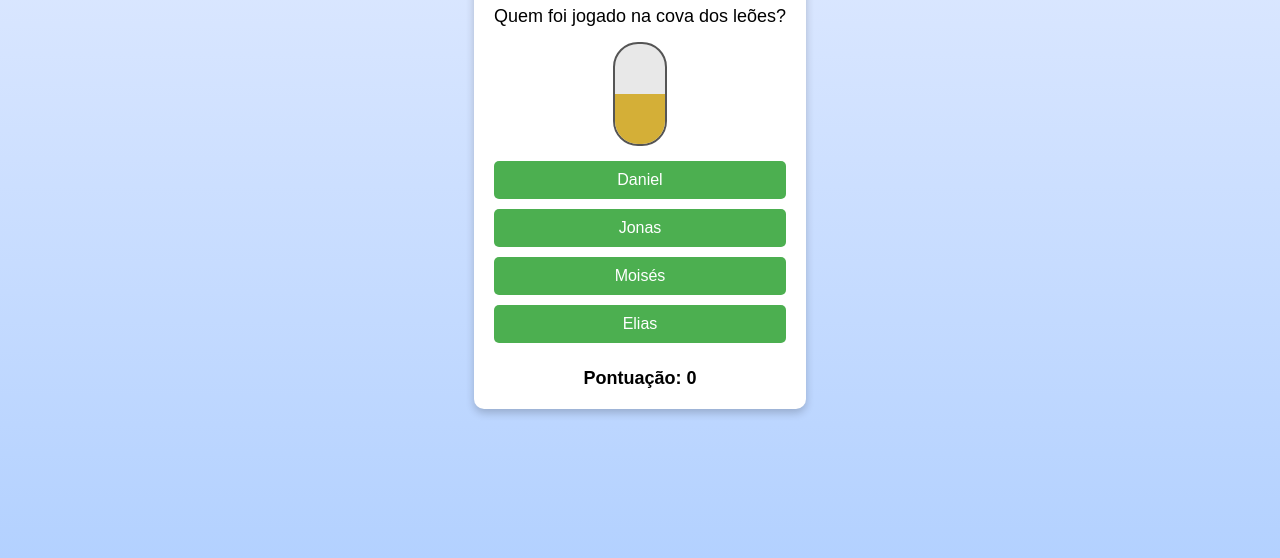
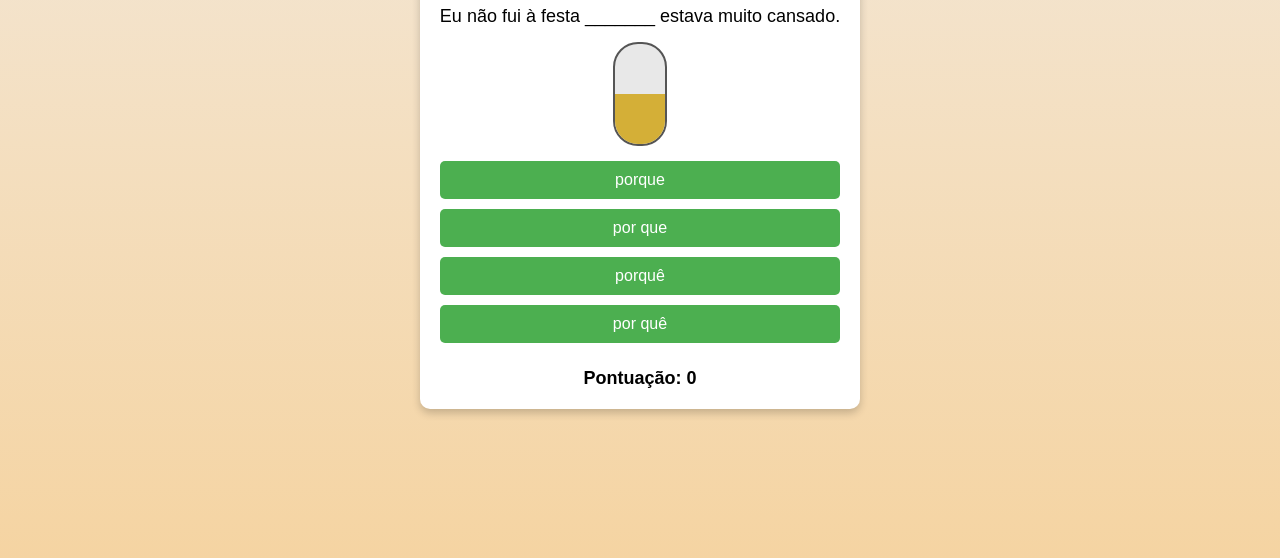
Before and after one commit to sshcruz/minigame, a plain HTML site: page index.html in a window 1280 px wide. Shown: the part 242-800 px from the top of the page. Drawn offline with Linux system fonts and the light colour scheme.

Commit message:
Update index.html
Prova de PT

```diff
--- a/index.html
+++ b/index.html
@@ -3,7 +3,7 @@
 <head>
     <meta charset="UTF-8">
     <meta name="viewport" content="width=device-width, initial-scale=1.0">
-    <title>Quiz Bíblico</title>
+    <title>Quiz de Português</title>
     <style>
         body {
             font-family: Arial, sans-serif;
@@ -14,7 +14,7 @@
             align-items: center;
             justify-content: center;
             height: 100vh;
-            background: linear-gradient(to bottom, #e9efff, #b3d1ff);
+            background: linear-gradient(to bottom, #f3e9dc, #f5d4a2);
         }
 
         .container {
@@ -94,7 +94,7 @@
 </head>
 <body>
     <div class="container">
-        <h1>Quiz Bíblico</h1>
+        <h1>Quiz de Português</h1>
         <div id="quiz">
             <div class="question">Carregando pergunta...</div>
             <div class="ampulheta">
@@ -109,16 +109,56 @@
 
     <script>
         const perguntas = [
-            { pergunta: "Quem foi jogado na cova dos leões?", respostas: ["Daniel", "Jonas", "Moisés", "Elias"], correta: 0 },
-            { pergunta: "Quantos discípulos Jesus tinha?", respostas: ["10", "12", "14", "7"], correta: 1 },
-            { pergunta: "Quem construiu a arca?", respostas: ["Abraão", "Moisés", "Noé", "Salomão"], correta: 2 },
-            { pergunta: "Qual é o primeiro livro da Bíblia?", respostas: ["Êxodo", "Apocalipse", "Gênesis", "Mateus"], correta: 2 },
-            { pergunta: "Quem foi chamado amigo de Deus?", respostas: ["Abraão", "Davi", "Paulo", "Pedro"], correta: 0 },
-            { pergunta: "Quem foi engolido por um grande peixe?", respostas: ["Jonas", "Noé", "Davi", "João"], correta: 0 },
-            { pergunta: "Quem traiu Jesus?", respostas: ["Pedro", "João", "Judas", "Tiago"], correta: 2 },
-            { pergunta: "Qual foi o monte onde Moisés recebeu os Dez Mandamentos?", respostas: ["Sinai", "Tabor", "Oliveiras", "Hermom"], correta: 0 },
-            { pergunta: "Qual era o nome da mãe de Jesus?", respostas: ["Marta", "Maria", "Rute", "Sara"], correta: 1 },
-            { pergunta: "Qual o livro da Bíblia que fala sobre o Apocalipse?", respostas: ["Êxodo", "Apocalipse", "Mateus", "Lucas"], correta: 1 },
+            {
+                pergunta: "Eu não fui à festa _______ estava muito cansado.",
+                respostas: ["porque", "por que", "porquê", "por quê"],
+                correta: 0
+            },
+            {
+                pergunta: "Você sabe _______ ele não veio?",
+                respostas: ["porque", "por que", "porquê", "por quê"],
+                correta: 1
+            },
+            {
+                pergunta: "Explique o _______ de sua ausência.",
+                respostas: ["porque", "por que", "porquê", "por quê"],
+                correta: 2
+            },
+            {
+                pergunta: "Ela não veio, _______?",
+                respostas: ["porque", "por que", "porquê", "por quê"],
+                correta: 3
+            },
+            {
+                pergunta: "Não fui ao cinema _______ estava chovendo.",
+                respostas: ["porque", "por que", "porquê", "por quê"],
+                correta: 0
+            },
+            {
+                pergunta: "Você sabe _______ eles saíram tão cedo?",
+                respostas: ["porque", "por que", "porquê", "por quê"],
+                correta: 1
+            },
+            {
+                pergunta: "Gostaria de entender o _______ de sua escolha.",
+                respostas: ["porque", "por que", "porquê", "por quê"],
+                correta: 2
+            },
+            {
+                pergunta: "Ela saiu sem avisar, _______?",
+                respostas: ["porque", "por que", "porquê", "por quê"],
+                correta: 3
+            },
+            {
+                pergunta: "Não sei _______ ele não respondeu à mensagem.",
+                respostas: ["porque", "por que", "porquê", "por quê"],
+                correta: 1
+            },
+            {
+                pergunta: "Explique o _______ de sua decisão.",
+                respostas: ["porque", "por que", "porquê", "por quê"],
+                correta: 2
+            }
         ];
 
         let perguntaAtual = 0;
@@ -152,9 +192,9 @@
             } else {
                 quiz.innerHTML = `<h2>Fim do Quiz!</h2>`;
                 let resultado;
-                if (pontuacao <= 6) resultado = "Aprendiz";
-                else if (pontuacao <= 14) resultado = "Estagiário da Bíblia";
-                else resultado = "Sacerdote";
+                if (pontuacao <= 6) resultado = "Aluno Faltoso";
+                else if (pontuacao <= 14) resultado = "Estudante Regular";
+                else resultado = "Doutor na Língua Portuguesa";
                 quiz.innerHTML += `<p>Você é um ${resultado} com ${pontuacao} pontos!</p>`;
             }
 
```
